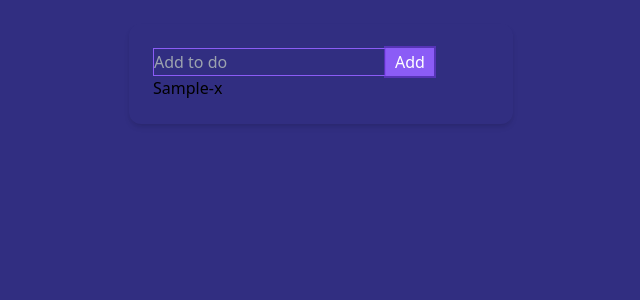
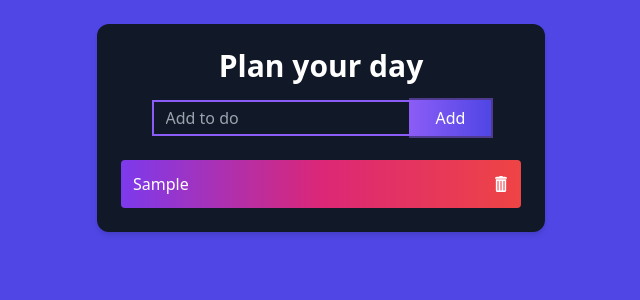
Before and after one commit to MPiotrowska/Todo_with_typescript, a React (Create React App) app: page / in a window 1280 px wide. Both pictures are taken after typing "Sample" into the empty fields and a click on the button "Add". Shown: the top 300 px of the page, without its empty margins (319-959 px from the left). Built offline with nearby package versions, Linux system fonts and the light colour scheme.

Commit message:
add styles, svg

```diff
--- a/public/index.html
+++ b/public/index.html
@@ -20,7 +20,7 @@
       work correctly both with client-side routing and a non-root public URL.
       Learn how to configure a non-root public URL by running `npm run build`.
     -->
-	<title>React App</title>
+	<title>Todo App</title>
 </head>
 
 <body>
--- a/src/components/AddTodo.tsx
+++ b/src/components/AddTodo.tsx
@@ -33,16 +33,16 @@ export const AddTodo = () => {
   };
 
   return (
-    <form onSubmit={submitHandler}>
+    <form onSubmit={submitHandler} className=" mb-2 pt-2 flex justify-center ">
       <input
-        className=" h-7 bg-indigo-900 border border-purple-500 focus:outline-none focus:ring-2 focus:ring-purple-600 focus:border-transparent"
+        className="text-white h-9 p-3 bg-gray-900 border-2 border-purple-500 focus:outline-none focus:ring-2 focus:ring-purple-500 focus:border-transparent"
         type="text"
         value={input}
         onChange={handleChange}
         placeholder="Add to do"
       />
       <button
-        className="text-white bg-purple-500 hover:bg-purple-600 focus:outline-none focus:ring-2 focus:ring-purple-600 focus:ring-opacity-50 h-7 w-12 "
+        className="text-white bg-gradient-to-r from-purple-500 to-indigo-600  hover:bg-indigo-700 focus:outline-none focus:ring-2 focus:ring-purple-500 focus:ring-opacity-50 h-9 w-20 "
         type="submit"
       >
         Add
--- a/src/components/TodoApp.tsx
+++ b/src/components/TodoApp.tsx
@@ -4,8 +4,11 @@ import '../styles.css';
 
 export const TodoApp = () => {
   return (
-    <div className="w-full pt-6  h-screen  bg-indigo-900 ">
-      <div className="p-6 max-w-sm mx-auto rounded-xl shadow-md flex flex-col">
+    <div className="w-full p-6  h-screen  bg-indigo-600 ">
+      <div className="bg-gray-900 p-6 max-w-md mx-auto rounded-xl shadow-md flex flex-col">
+        <div className=" mb-2 font-bold text-3xl  text-white flex justify-center">
+          Plan your day
+        </div>
         <AddTodo />
         <Todos />
       </div>
--- a/src/components/Todos.tsx
+++ b/src/components/Todos.tsx
@@ -1,4 +1,5 @@
 import { TodoAction, useTodo } from '../context/TodoContext';
+import recycle from '../assets/recycle-bin.svg';
 
 export const deleteTodo = (id: string): TodoAction => ({
   type: 'DELETE',
@@ -16,12 +17,18 @@ export const Todos = () => {
   return todos.length > 0 ? (
     <ul>
       {todos.map((item: any) => (
-        <li key={item.id}>
-          {item.title}-<button onClick={() => deleteHandler(item.id)}>x</button>
+        <li
+          className=" flex justify-between mt-4 p-3 rounded text-white transition duration-500 ease-in-out bg-gradient-to-r from-purple-600 via-pink-600 to-red-500  transform hover:-translate-y-1 hover:scale-110 "
+          key={item.id}
+        >
+          {item.title}
+          <button onClick={() => deleteHandler(item.id)}>
+            <img src={recycle} alt="bin" className="w-4 h-4" />
+          </button>
         </li>
       ))}
     </ul>
   ) : (
-    <h2>No Todo's!</h2>
+    <h2 className="text-white pt-4">No Todo's!</h2>
   );
 };
```
Also changed, not shown: src/assets/recycle-bin.svg (added).
